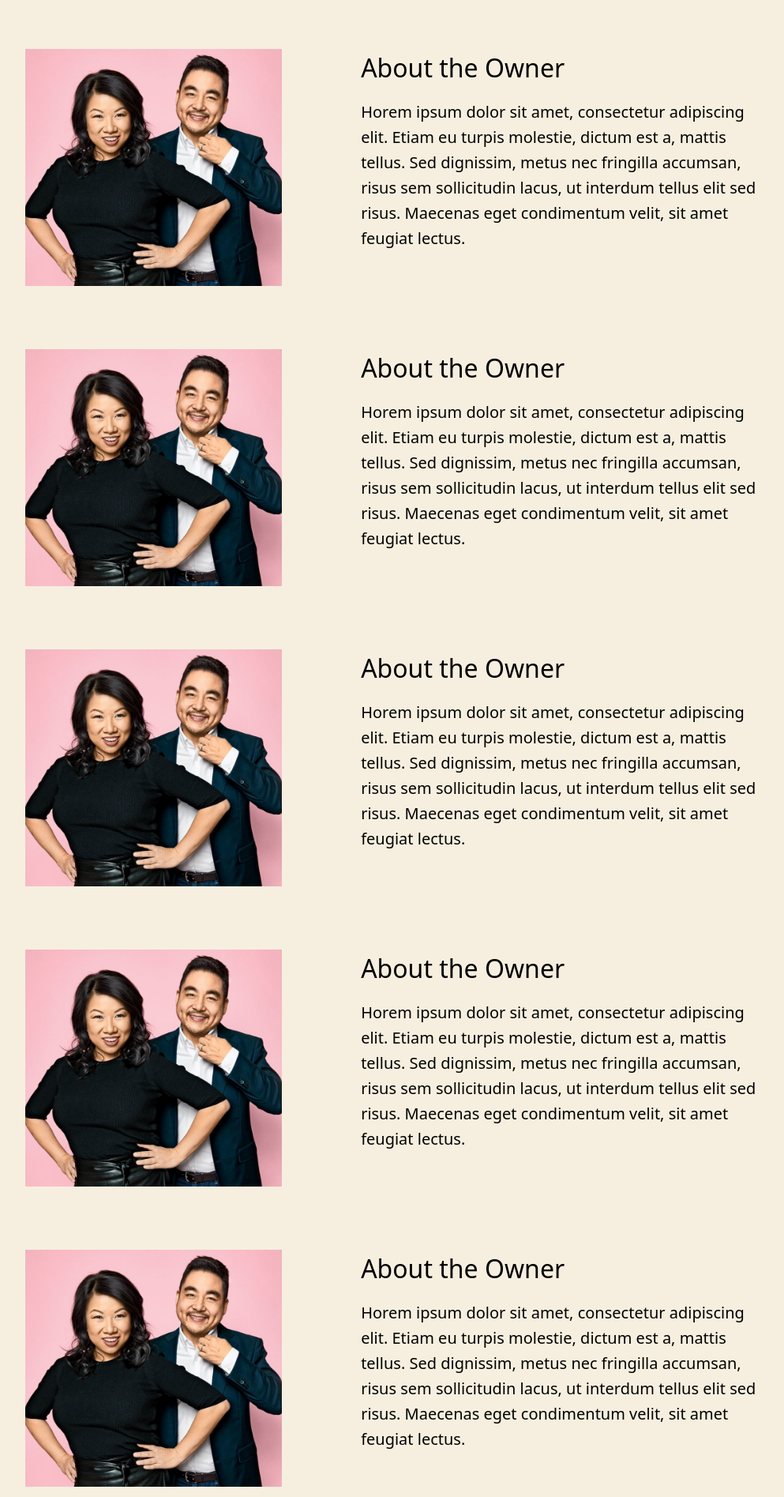
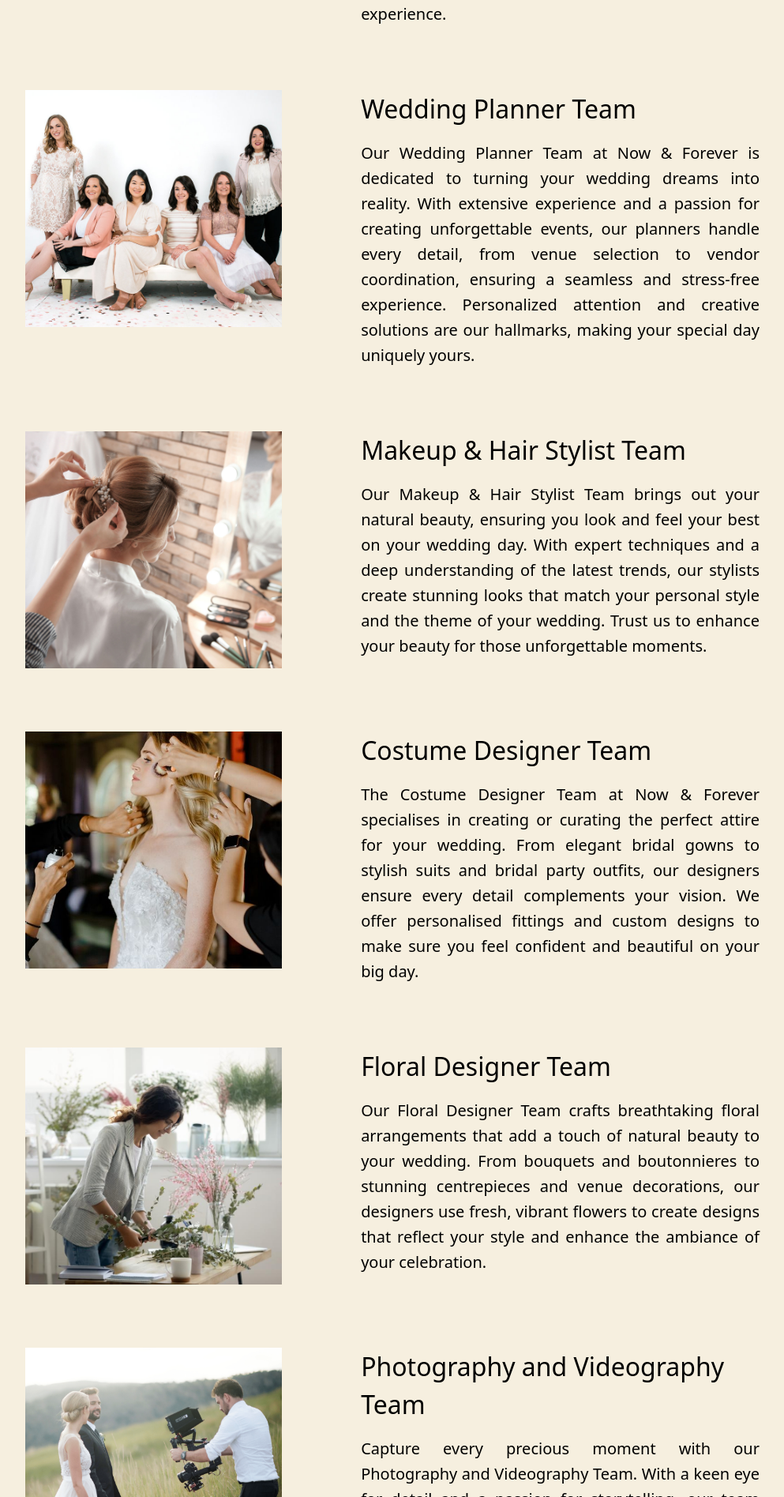
Before and after one commit to Thu-Min/now-and-forever, a React (Vite) app: page /about-us in a window 1280 px wide. Shown: the part 1365-3260 px from the top of the page at 79% size, without its empty margins (143-1136 px from the left). Built offline with nearby package versions, Linux system fonts and the light colour scheme.

Commit message:
fix: change text

```diff
--- a/src/components/About/AboutSection.jsx
+++ b/src/components/About/AboutSection.jsx
@@ -15,57 +15,69 @@ const AboutSection = () => {
                 </div>
                 <div className="md:w-[573px] flex flex-col gap-[16px]">
                     <h1 className="md:text-[32px] sm:text-[18px]">About the Owner</h1>
-                    <p className="md:text-[20px] md:leading-8 sm:text-[12px] sm:leading-2">Horem ipsum dolor sit amet, consectetur adipiscing elit. Etiam eu turpis molestie, dictum est a, mattis tellus. Sed dignissim, metus nec fringilla accumsan, risus sem sollicitudin lacus, ut interdum tellus elit sed risus. Maecenas eget condimentum velit, sit amet feugiat lectus.</p>
+                    <p className="md:text-[20px] md:leading-8 sm:text-[12px] sm:leading-2 text-justify">
+                        Meet Yu, the heart and soul behind Now & Forever. With a passion for storytelling and a keen eye for detail, Yu founded Now & Forever to create beautiful, personalised weddings that reflect each couple's unique love story. Combining years of experience in event management and design, Yu is known for creative vision, meticulous attention to detail, and a commitment to providing a stress-free planning experience.
+                    </p>
                 </div>
             </div>
 
             <div className="flex md:flex-row items-start md:gap-[100px] sm:flex-col sm:gap-[25px]">
                 <div className="md:w-[369px] sm:w-full">
-                    <img className="md:h-[300px] sm:h-[131px] sm:w-full object-cover" src={founder} alt="" />
+                    <img className="md:h-[300px] sm:h-[131px] sm:w-full object-cover" src={planner} alt="" />
                 </div>
                 <div className="md:w-[573px] flex flex-col gap-[16px]">
-                    <h1 className="md:text-[32px] sm:text-[18px]">About the Owner</h1>
-                    <p className="md:text-[20px] md:leading-8 sm:text-[12px] sm:leading-2">Horem ipsum dolor sit amet, consectetur adipiscing elit. Etiam eu turpis molestie, dictum est a, mattis tellus. Sed dignissim, metus nec fringilla accumsan, risus sem sollicitudin lacus, ut interdum tellus elit sed risus. Maecenas eget condimentum velit, sit amet feugiat lectus.</p>
+                    <h1 className="md:text-[32px] sm:text-[18px]">Wedding Planner Team</h1>
+                    <p className="md:text-[20px] md:leading-8 sm:text-[12px] sm:leading-2 text-justify">
+                        Our Wedding Planner Team at Now & Forever is dedicated to turning your wedding dreams into reality. With extensive experience and a passion for creating unforgettable events, our planners handle every detail, from venue selection to vendor coordination, ensuring a seamless and stress-free experience. Personalized attention and creative solutions are our hallmarks, making your special day uniquely yours.
+                    </p>
                 </div>
             </div>
 
             <div className="flex md:flex-row items-start md:gap-[100px] sm:flex-col sm:gap-[25px]">
                 <div className="md:w-[369px] sm:w-full">
-                    <img className="md:h-[300px] sm:h-[131px] sm:w-full object-cover" src={founder} alt="" />
+                    <img className="md:h-[300px] sm:h-[131px] sm:w-full object-cover" src={makeup} alt="" />
                 </div>
                 <div className="md:w-[573px] flex flex-col gap-[16px]">
-                    <h1 className="md:text-[32px] sm:text-[18px]">About the Owner</h1>
-                    <p className="md:text-[20px] md:leading-8 sm:text-[12px] sm:leading-2">Horem ipsum dolor sit amet, consectetur adipiscing elit. Etiam eu turpis molestie, dictum est a, mattis tellus. Sed dignissim, metus nec fringilla accumsan, risus sem sollicitudin lacus, ut interdum tellus elit sed risus. Maecenas eget condimentum velit, sit amet feugiat lectus.</p>
+                    <h1 className="md:text-[32px] sm:text-[18px]">Makeup & Hair Stylist Team</h1>
+                    <p className="md:text-[20px] md:leading-8 sm:text-[12px] sm:leading-2 text-justify">
+                        Our Makeup & Hair Stylist Team brings out your natural beauty, ensuring you look and feel your best on your wedding day. With expert techniques and a deep understanding of the latest trends, our stylists create stunning looks that match your personal style and the theme of your wedding. Trust us to enhance your beauty for those unforgettable moments.
+                    </p>
                 </div>
             </div>
 
             <div className="flex md:flex-row items-start md:gap-[100px] sm:flex-col sm:gap-[25px]">
                 <div className="md:w-[369px] sm:w-full">
-                    <img className="md:h-[300px] sm:h-[131px] sm:w-full object-cover" src={founder} alt="" />
+                    <img className="md:h-[300px] sm:h-[131px] sm:w-full object-cover" src={makeuptwo} alt="" />
                 </div>
                 <div className="md:w-[573px] flex flex-col gap-[16px]">
-                    <h1 className="md:text-[32px] sm:text-[18px]">About the Owner</h1>
-                    <p className="md:text-[20px] md:leading-8 sm:text-[12px] sm:leading-2">Horem ipsum dolor sit amet, consectetur adipiscing elit. Etiam eu turpis molestie, dictum est a, mattis tellus. Sed dignissim, metus nec fringilla accumsan, risus sem sollicitudin lacus, ut interdum tellus elit sed risus. Maecenas eget condimentum velit, sit amet feugiat lectus.</p>
+                    <h1 className="md:text-[32px] sm:text-[18px]">Costume Designer Team</h1>
+                    <p className="md:text-[20px] md:leading-8 sm:text-[12px] sm:leading-2 text-justify">
+                        The Costume Designer Team at Now & Forever specialises in creating or curating the perfect attire for your wedding. From elegant bridal gowns to stylish suits and bridal party outfits, our designers ensure every detail complements your vision. We offer personalised fittings and custom designs to make sure you feel confident and beautiful on your big day.
+                    </p>
                 </div>
             </div>
 
             <div className="flex md:flex-row items-start md:gap-[100px] sm:flex-col sm:gap-[25px]">
                 <div className="md:w-[369px] sm:w-full">
-                    <img className="md:h-[300px] sm:h-[131px] sm:w-full object-cover" src={founder} alt="" />
+                    <img className="md:h-[300px] sm:h-[131px] sm:w-full object-cover" src={floral} alt="" />
                 </div>
                 <div className="md:w-[573px] flex flex-col gap-[16px]">
-                    <h1 className="md:text-[32px] sm:text-[18px]">About the Owner</h1>
-                    <p className="md:text-[20px] md:leading-8 sm:text-[12px] sm:leading-2">Horem ipsum dolor sit amet, consectetur adipiscing elit. Etiam eu turpis molestie, dictum est a, mattis tellus. Sed dignissim, metus nec fringilla accumsan, risus sem sollicitudin lacus, ut interdum tellus elit sed risus. Maecenas eget condimentum velit, sit amet feugiat lectus.</p>
+                    <h1 className="md:text-[32px] sm:text-[18px]">Floral Designer Team</h1>
+                    <p className="md:text-[20px] md:leading-8 sm:text-[12px] sm:leading-2 text-justify">
+                        Our Floral Designer Team crafts breathtaking floral arrangements that add a touch of natural beauty to your wedding. From bouquets and boutonnieres to stunning centrepieces and venue decorations, our designers use fresh, vibrant flowers to create designs that reflect your style and enhance the ambiance of your celebration.
+                    </p>
                 </div>
             </div>
 
             <div className="flex md:flex-row items-start md:gap-[100px] sm:flex-col sm:gap-[25px]">
                 <div className="md:w-[369px] sm:w-full">
-                    <img className="md:h-[300px] sm:h-[131px] sm:w-full object-cover" src={founder} alt="" />
+                    <img className="md:h-[300px] sm:h-[131px] sm:w-full object-cover" src={photographer} alt="" />
                 </div>
                 <div className="md:w-[573px] flex flex-col gap-[16px]">
-                    <h1 className="md:text-[32px] sm:text-[18px]">About the Owner</h1>
-                    <p className="md:text-[20px] md:leading-8 sm:text-[12px] sm:leading-2">Horem ipsum dolor sit amet, consectetur adipiscing elit. Etiam eu turpis molestie, dictum est a, mattis tellus. Sed dignissim, metus nec fringilla accumsan, risus sem sollicitudin lacus, ut interdum tellus elit sed risus. Maecenas eget condimentum velit, sit amet feugiat lectus.</p>
+                    <h1 className="md:text-[32px] sm:text-[18px]">Photography and Videography Team</h1>
+                    <p className="md:text-[20px] md:leading-8 sm:text-[12px] sm:leading-2 text-justify">
+                        Capture every precious moment with our Photography and Videography Team. With a keen eye for detail and a passion for storytelling, our team ensures that your special day is documented beautifully. From candid shots to cinematic videos, we create timeless memories that you and your loved ones will cherish forever.
+                    </p>
                 </div>
             </div>
         </div>
--- a/src/components/Home/About.jsx
+++ b/src/components/Home/About.jsx
@@ -11,7 +11,9 @@ const About = () => {
                 <div className="md:w-[573px] flex flex-col md:gap-[16px] sm:w-[293px] sm:gap-[20px]">
                     <h1 className="md:text-[32px] sm:text-[24px]">About Now & Forever</h1>
                     <h2 className="md:text-[48px] sm:text-[24px]">Plan your Wedding truly EXPECTIONAL</h2>
-                    <p className="md:text-[20px] leading-8">Horem ipsum dolor sit amet, consectetur adipiscing elit. Etiam eu turpis molestie, dictum est a, mattis tellus. Sed dignissim, metus nec fringilla accumsan, risus sem sollicitudin lacus, ut interdum tellus elit sed risus. Maecenas eget condimentum velit, sit amet feugiat lectus.</p>
+                    <p className="md:text-[20px] leading-8 text-justify">
+                        Welcome to Now & Forever, your premier wedding planner service! At Now & Forever, we believe that every love story is unique and deserves to be celebrated in the most special way possible. Our mission is to turn your wedding dreams into reality, creating unforgettable moments that you and your guests will cherish forever.
+                    </p>
                     <button className="p-3 w-[30%] mx-auto bg-white rounded sm:w-[50%]">Book Now</button>
                 </div>
             </div>
--- a/src/components/Home/Service.jsx
+++ b/src/components/Home/Service.jsx
@@ -45,7 +45,9 @@ const Service = () => {
                 <div className=" sm:space-y-[20px]">
                     <h1 className="md:text-[32px] sm:text-[24px]">Services</h1>
                     <h2 className="md:text-[48px] sm:text-[24px]">Choose the best suit service for you</h2>
-                    <p className="md:text-[20px] leading-8 sm:text-[16px]">Horem ipsum dolor sit amet, consectetur adipiscing elit. Etiam eu turpis molestie, dictum est a, mattis tellus. Sed dignissim, metus nec fringilla accumsan, risus sem sollicitudin lacus, ut interdum tellus elit sed risus. Maecenas eget condimentum velit, sit amet feugiat lectus.</p>
+                    <p className="md:text-[20px] leading-8 sm:text-[16px] text-justify">
+                        With the largest network of local wedding vendors, WeddingWire offers the most comprehensive wedding site out there. You will be able to find the best vendor for your budget and plan your wedding exactly the way you envisioned it. We make it simple to get the pricing, availability, and answers you need from wedding venues and wedding vendors across every town.
+                    </p>
                 </div>
                 <div className="flex flex-col gap-[16px]">
                     <ul className="flex md:gap-[30px] md:text-[24px] sm:text-[16px] sm:gap-[10px]">
--- a/src/components/Service/ServiceList.jsx
+++ b/src/components/Service/ServiceList.jsx
@@ -31,7 +31,9 @@ const ServiceList = () => {
                     <div className=" sm:space-y-[20px]">
                         <h1 className="md:text-[32px] sm:text-[24px]">Services</h1>
                         <h2 className="md:text-[48px] sm:text-[24px]">See all our services</h2>
-                        <p className="md:text-[20px] leading-8 sm:text-[16px]">Horem ipsum dolor sit amet, consectetur adipiscing elit. Etiam eu turpis molestie, dictum est a, mattis tellus. Sed dignissim, metus nec fringilla accumsan, risus sem sollicitudin lacus, ut interdum tellus elit sed risus. Maecenas eget condimentum velit, sit amet feugiat lectus.</p>
+                        <p className="md:text-[20px] leading-8 sm:text-[16px] text-justify">
+                            At Now & Forever, we offer a comprehensive range of services to ensure your wedding day is perfect. Our expert Wedding Planner Team manages every detail, from venue selection to vendor coordination, ensuring a seamless experience. Our talented Makeup & Hairstylist Team enhances your natural beauty, while our Costume Designer Team provides personalised fittings and custom attire. The Floral Designer Team creates stunning arrangements to enhance your celebration's ambiance. Finally, our Photography and Videography Team captures every precious moment, creating timeless memories. Explore all our services to see how we can bring your dream wedding to life. Contact us today!
+                        </p>
                     </div>
                     <div className="flex flex-col gap-[16px]">
                         <ul className="md:gap-[20px] md:text-[24px] grid md:grid-cols-3 md:place-items-start sm:grid-cols-2 sm:text-[16px] sm:gap-[10px]">
```
Also changed, not shown: src/components/About/MeetOurTeam.jsx (+6 -3 lines), src/assets/app_data/image/about/meetteam2.jpg (added).
